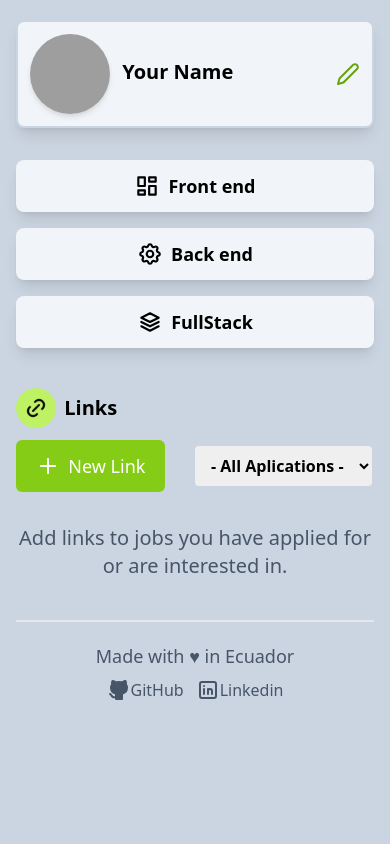
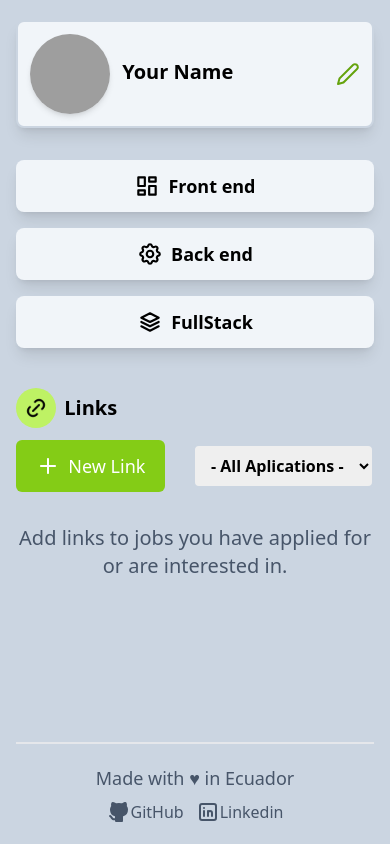
Before and after one commit to josueJouvin/job-Links, a React (Vite) app: page / in a window 390 px wide. Built offline with nearby package versions, Linux system fonts and the light colour scheme; grey boxes are pictures that could not be loaded.

Commit message:
Actulizando Responsive & Copy

```diff
--- a/src/App.jsx
+++ b/src/App.jsx
@@ -60,8 +60,8 @@
 }, [filter, selected, links]);
 
   return (
-    <div className="flex flex-col">
-      <main className="w-11/12 mx-auto md:w-2/3 xl:w-3/5 2xl:w-5/12">
+    <div className="flex flex-col min-h-screen">
+      <main className="w-11/12 mx-auto md:w-2/3 xl:w-3/5 2xl:w-5/12 flex-1">
         <Header />
         <Filters setFilter={setFilter}/>
 
```
